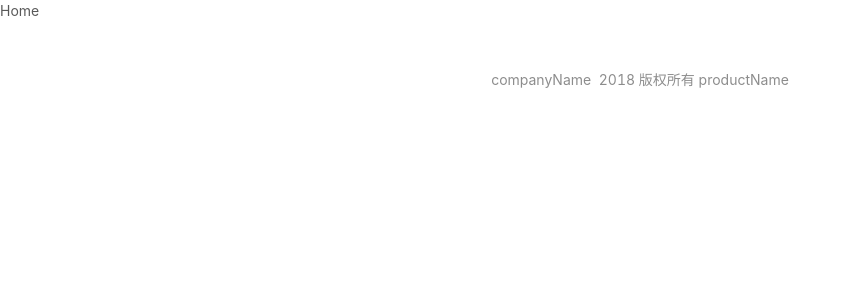
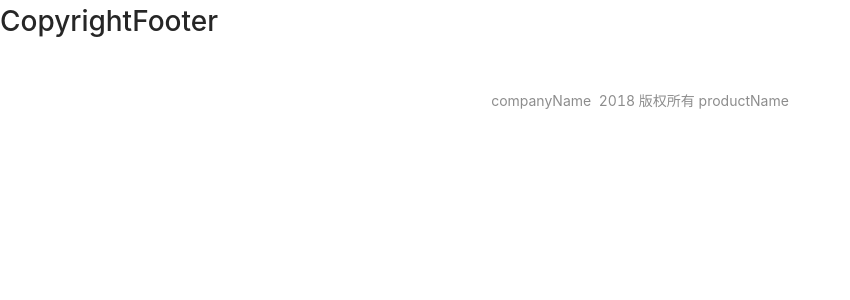
Before and after one commit to limichange/ant-design-vue-pro, a Vue app: page /#/ in a window 1280 px wide. Shown: the top 300 px of the page, without its empty margins (0-850 px from the left). Built offline with nearby package versions, Linux system fonts and the light colour scheme.

Commit message:
chore: rename Home view

```diff
--- a/src/router.js
+++ b/src/router.js
@@ -1,13 +1,13 @@
 import Vue from 'vue'
 import Router from 'vue-router'
-import Home from './views/Home'
+import CopyrightFooter from './views/CopyrightFooter'
 
 Vue.use(Router)
 
 export default new Router({
   routes: [{
     path: '/',
-    name: 'home',
-    component: Home
+    name: 'CopyrightFooter',
+    component: CopyrightFooter
   }]
 })
--- a/src/views/Home.jsx
+++ b/src/views/CopyrightFooter.jsx
@@ -1,11 +1,10 @@
 import CopyrightFooter from '../components/CopyrightFooter'
 
 export default {
-  name: 'Home',
   render () {
     return (
       <div>
-        <div>Home</div>
+        <h1>CopyrightFooter</h1>
         <CopyrightFooter
           companyName="companyName"
           productName="productName" />
```
